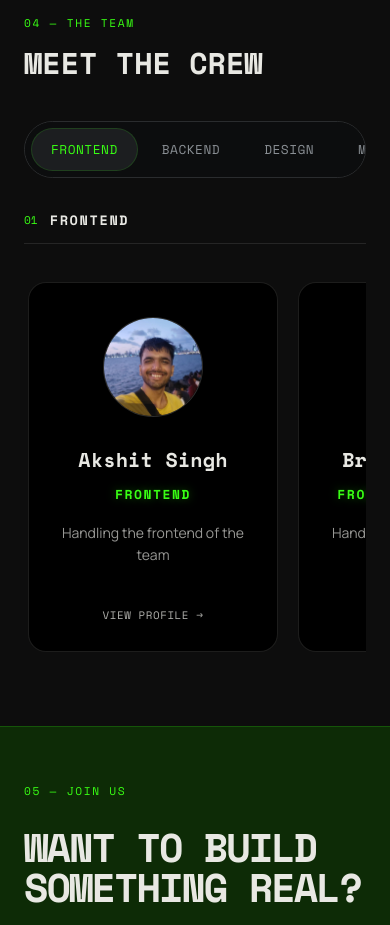
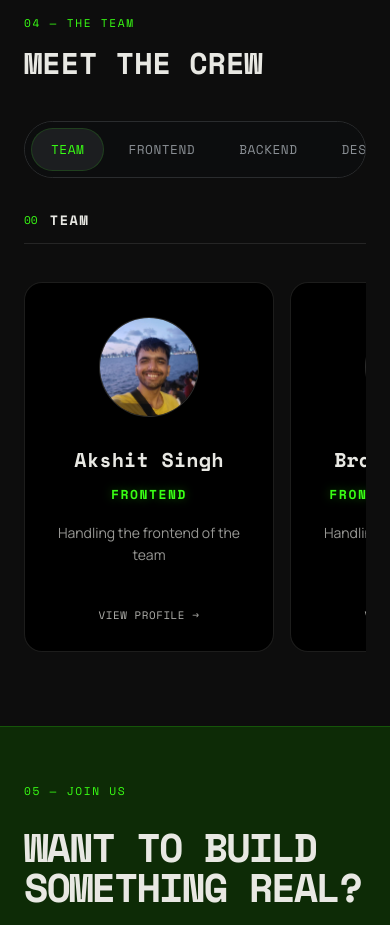
Before and after one commit to akshitsingh13/axe_web, a React (Vite) app: page / in a window 390 px wide. Shown: the part 5580-6505 px from the top of the page. Built offline with nearby package versions, Linux system fonts and the light colour scheme.

Commit message:
Fixed team section (Fix-2)

```diff
--- a/src/components/TeamMembers/TeamMembers.css
+++ b/src/components/TeamMembers/TeamMembers.css
@@ -288,6 +288,21 @@
   }
 }
 
+@media (max-width: 768px) {
+  .team-scroll-row {
+    gap: 16px;
+  }
+
+  .team-member-card {
+    flex-basis: 260px;
+
+    width: 260px;
+    min-height: 380px;
+
+    padding: 36px 24px 28px;
+  }
+}
+
 @media (max-width: 640px) {
   .team-member-card {
     flex-basis: 250px;
--- a/src/data/teamDetail.js
+++ b/src/data/teamDetail.js
@@ -7,7 +7,7 @@ import { publicAsset } from "../utils/assetPath.js";
 const teamDetail = [
   {
     id: "m-1",
-    team: ["01"],
+    team: ["00", "01"],
     name: "Akshit Singh",
     role: "Frontend",
     shortDescription: "Handling the frontend of the team",
@@ -56,7 +56,7 @@ const teamDetail = [
 
   {
     id: "m-2",
-    team: ["01", "02"],
+    team: ["00", "01", "02"],
     name: "Brajesh Kumar",
     role: "Frontend + Backend",
     shortDescription: "Handling the frontend of the team",
@@ -105,7 +105,7 @@ const teamDetail = [
 
   {
     id: "m-3",
-    team: ["02"],
+    team: ["00", "02"],
     name: "Aryan Sharma",
     role: "Backend",
     shortDescription: "Handling the frontend of the team",
@@ -154,7 +154,7 @@ const teamDetail = [
 
   {
     id: "m-4",
-    team: ["03", "04"],
+    team: ["00", "03", "04"],
     name: "Sneha Kumari",
     role: "Design + Media",
     shortDescription: "Handling the frontend of the team",
@@ -203,7 +203,7 @@ const teamDetail = [
 
   {
     id: "m-5",
-    team: ["06"],
+    team: ["00", "06"],
     name: "Bhavya Mishra",
     role: "Research",
     shortDescription: "Handling the frontend of the team",
@@ -252,7 +252,7 @@ const teamDetail = [
 
   {
     id: "m-6",
-    team: ["05"],
+    team: ["00", "05"],
     name: "Pragati Dubey",
     role: "Electronics",
     shortDescription: "Handling the frontend of the team",
--- a/src/data/teamNames.js
+++ b/src/data/teamNames.js
@@ -1,6 +1,10 @@
 // src/data/teamNames.js
 
 const teamNames = [
+  {
+    id: "00",
+    name: "TEAM",
+  },
   {
     id: "01",
     name: "FRONTEND",
```
